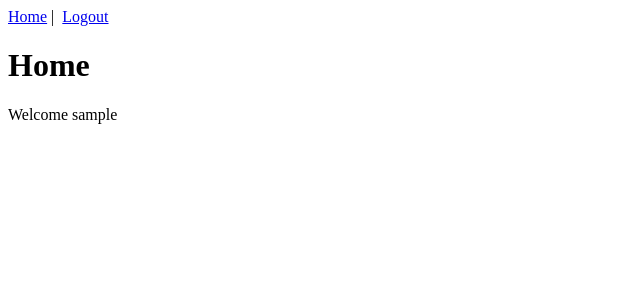
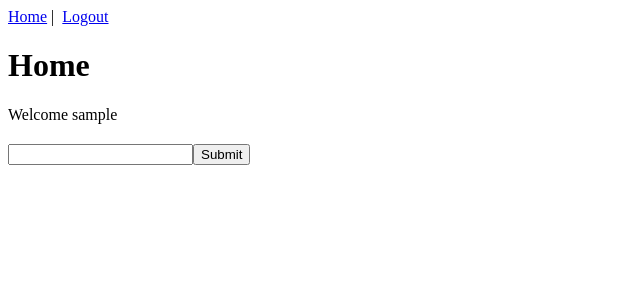
Before and after one commit to MoTreek/Student-ChatBot, a Vue app in the folder vue/: page / in a window 1280 px wide. Shown: the top 300 px of the page, without its empty margins (0-640 px from the left). Built offline with nearby package versions, Linux system fonts and the light colour scheme; no server answers; sample sign-in values are in the browser's storage.

Commit message:
GotHelpWorking

```diff
--- /dev/null
+++ b/vue/src/components/HelpComponent.vue
@@ -0,0 +1,40 @@
+<template>
+    <div>
+        <form>
+            <!--   v-on:click='getHelp' -->
+            <input type = "text" v-model='userInput' @keyup.enter="getHelp()" />
+        <!-- Add Styling for button -->
+            <button type="submit" v-on:click.prevent="getHelp()">Submit</button>
+            <h1 v-if="isHelpStringNeeded === true">{{this.helpString}}</h1>
+            </form>
+    </div>
+</template>
+
+<script>
+export default {
+  data() {
+    return {
+      name: "",
+      userInput:  "",
+      //Todo Change the String to actually be helpful
+      helpString: "Hello, This is how you use me! Enter a command and I will provide help",
+      isHelpStringNeeded: false
+    };
+  },
+  methods: {
+    getHelp(){
+        if (this.userInput.includes('Help')){
+            this.isHelpStringNeeded = true;
+        } else {
+            this.isHelpStringNeeded = false;
+        }
+    }
+}
+}
+
+</script>
+
+
+<style>
+
+</style>
--- a/vue/src/views/Home.vue
+++ b/vue/src/views/Home.vue
@@ -4,11 +4,14 @@
 
     <p>{{this.quote}}</p>
     <p>Welcome {{this.$store.state.user.username}}</p>
+
     <motivation-component />
+    <help-component/>
   </div>
 </template>
 
 <script>
+import HelpComponent from '../components/HelpComponent.vue';
 
 import MotivationComponent from '../components/MotivationComponent.vue'
 
@@ -16,7 +19,10 @@ export default {
   name: "home",
 
   components: {
-      MotivationComponent
+      MotivationComponent,
+      HelpComponent
   }
 };
 </script>
+
+    HelpComponent
```
